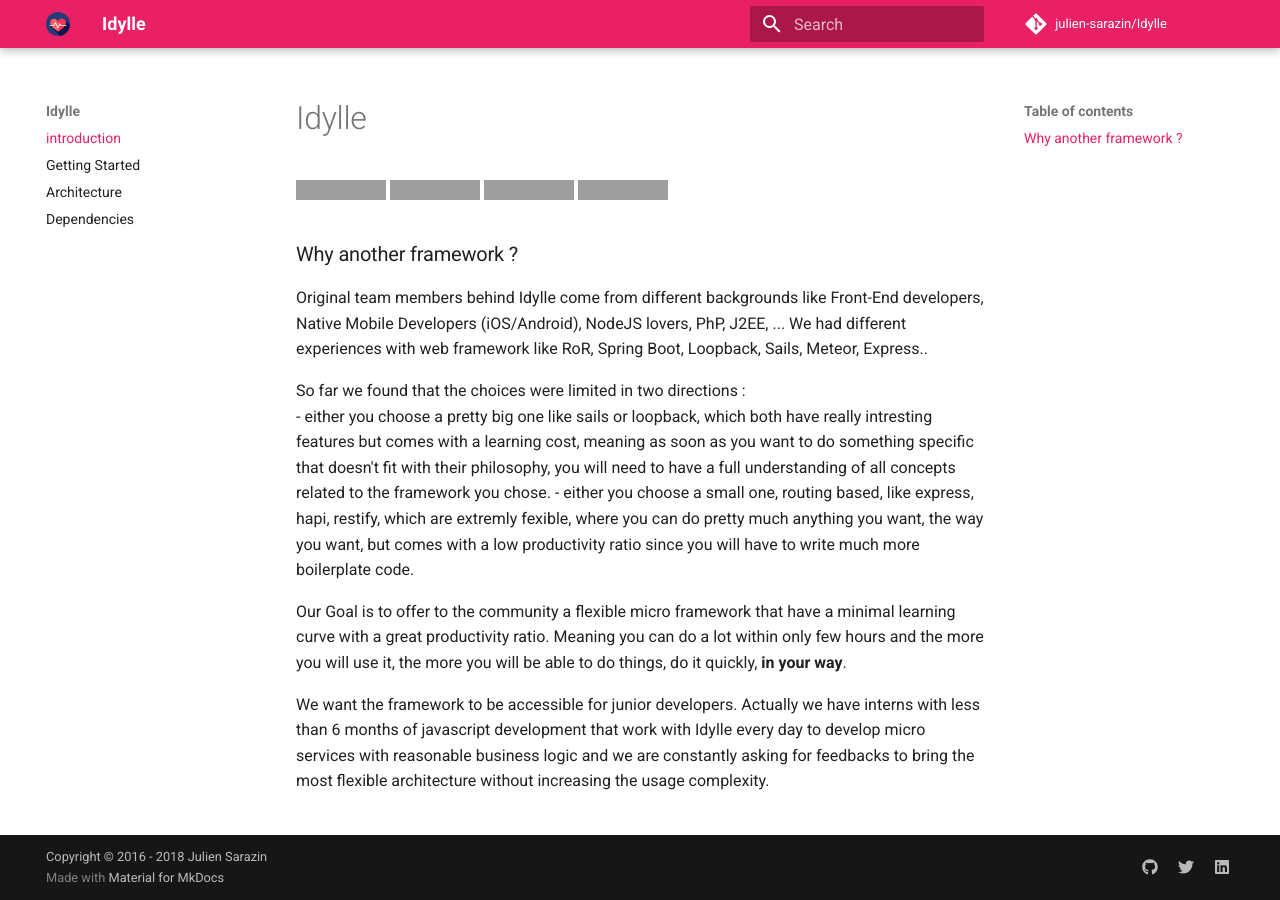
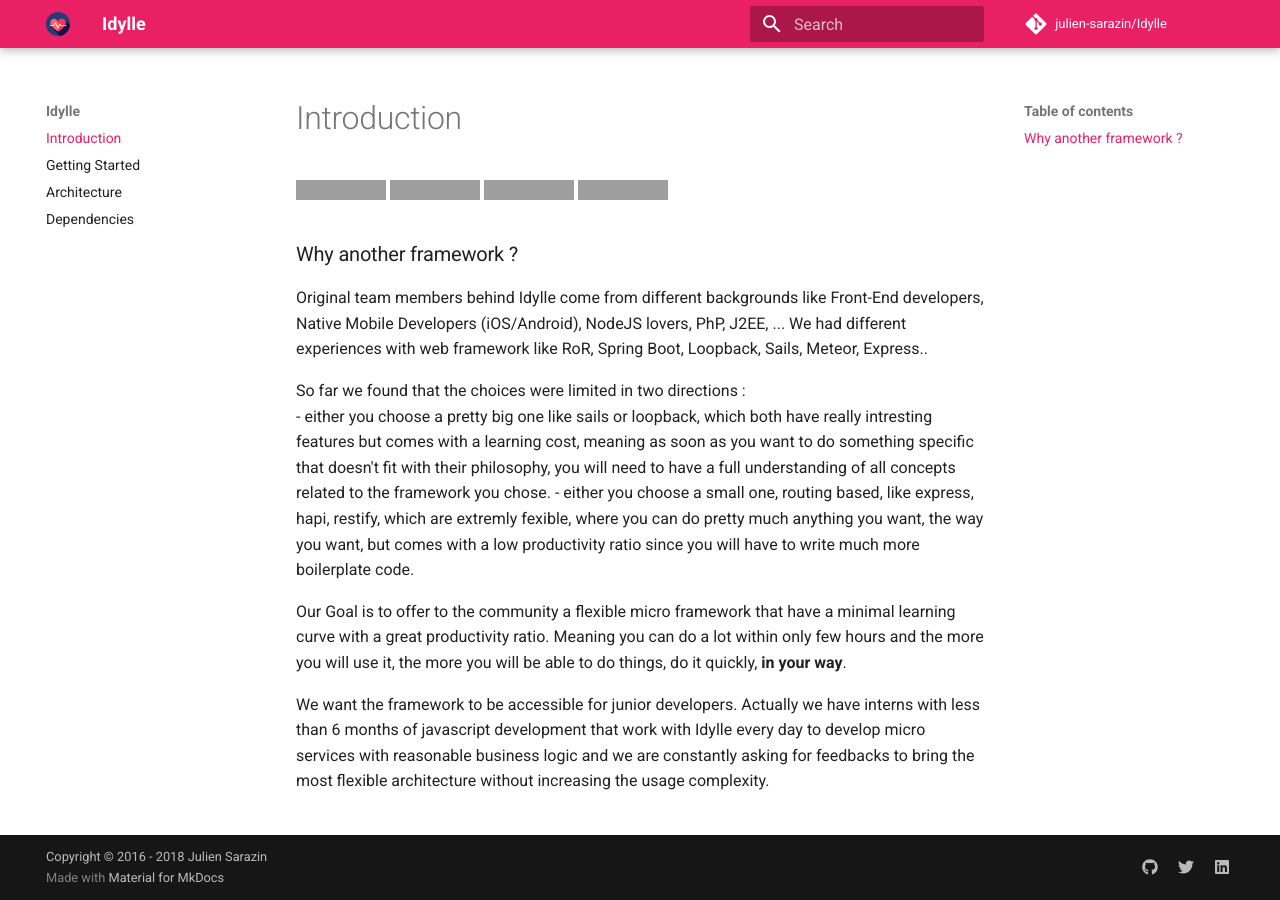
Before and after one commit to julien-sarazin/idylle, an MkDocs documentation site: the page built from docs/docs/index.md, in a window 1280 px wide. Built offline with MkDocs 1.6.1 and Material for MkDocs 9.7.7, drawn with Linux system fonts in a browser that asks for light colours; comment, search, counter and statistics services are not loaded; old or Windows-style settings are respelled for this version of MkDocs; grey boxes are pictures that could not be loaded.

Commit message:
updated documenation

```diff
--- a/docs/docs/index.md
+++ b/docs/docs/index.md
@@ -1,4 +1,4 @@
-# Idylle
+# Introduction
 [![Build Status](https://travis-ci.org/julien-sarazin/Idylle.svg?branch=master)](https://travis-ci.org/julien-sarazin/Idylle.svg?branch=master)
 [![npm version](https://badge.fury.io/js/idylle.svg)](https://badge.fury.io/js/idylle)
 [![dependencies status](https://david-dm.org/julien-sarazin/Idylle.svg)](https://david-dm.org/julien-sarazin/Idylle.svg)
--- a/docs/mkdocs.yml
+++ b/docs/mkdocs.yml
@@ -43,7 +43,7 @@ markdown_extensions:
   - toc(permalink=true)
 
 pages:
-    - introduction: index.md
+    - Introduction: index.md
     - Getting Started: getting-started.md
     - Architecture: architecture.md
     - Dependencies: dependencies.md
```
